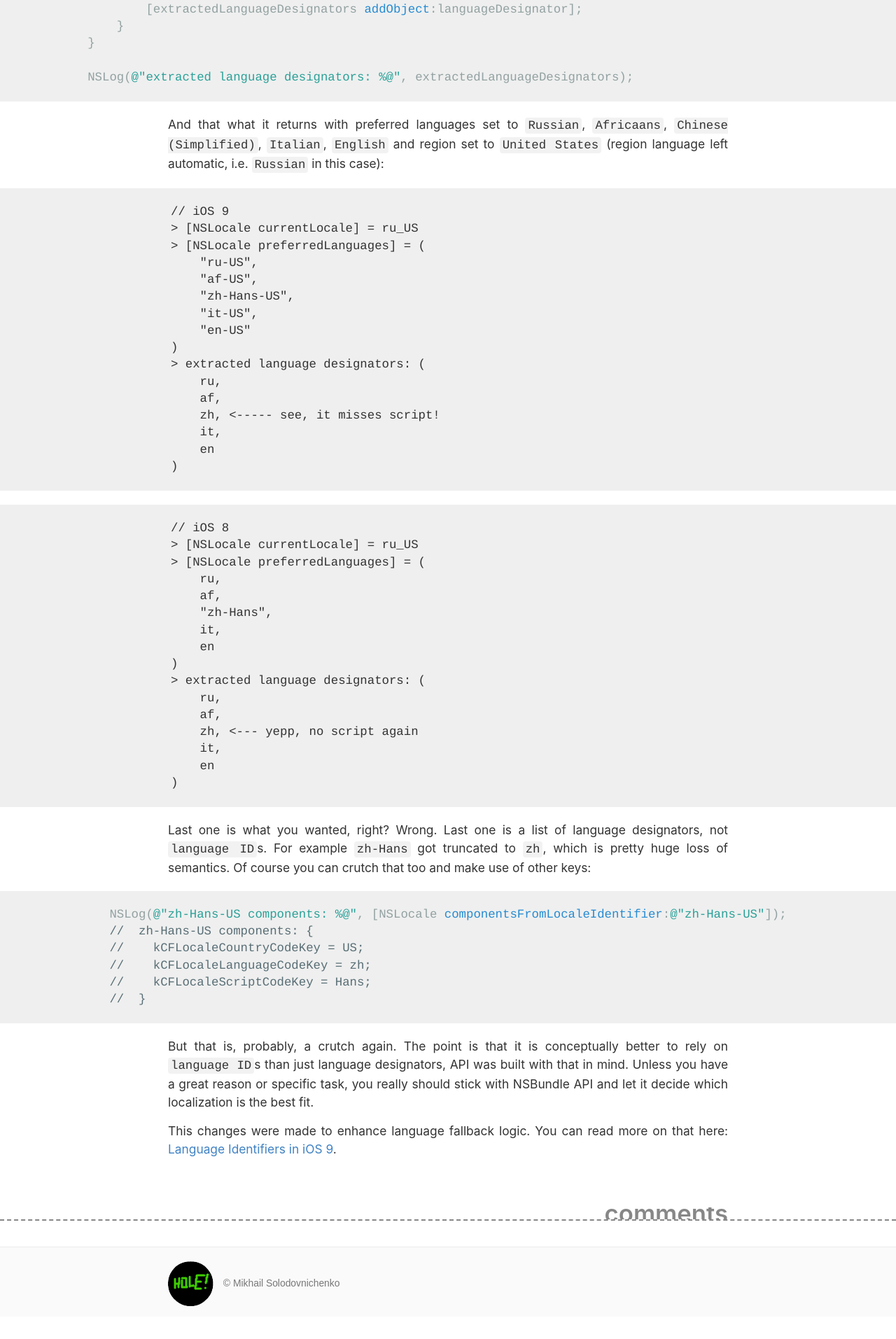
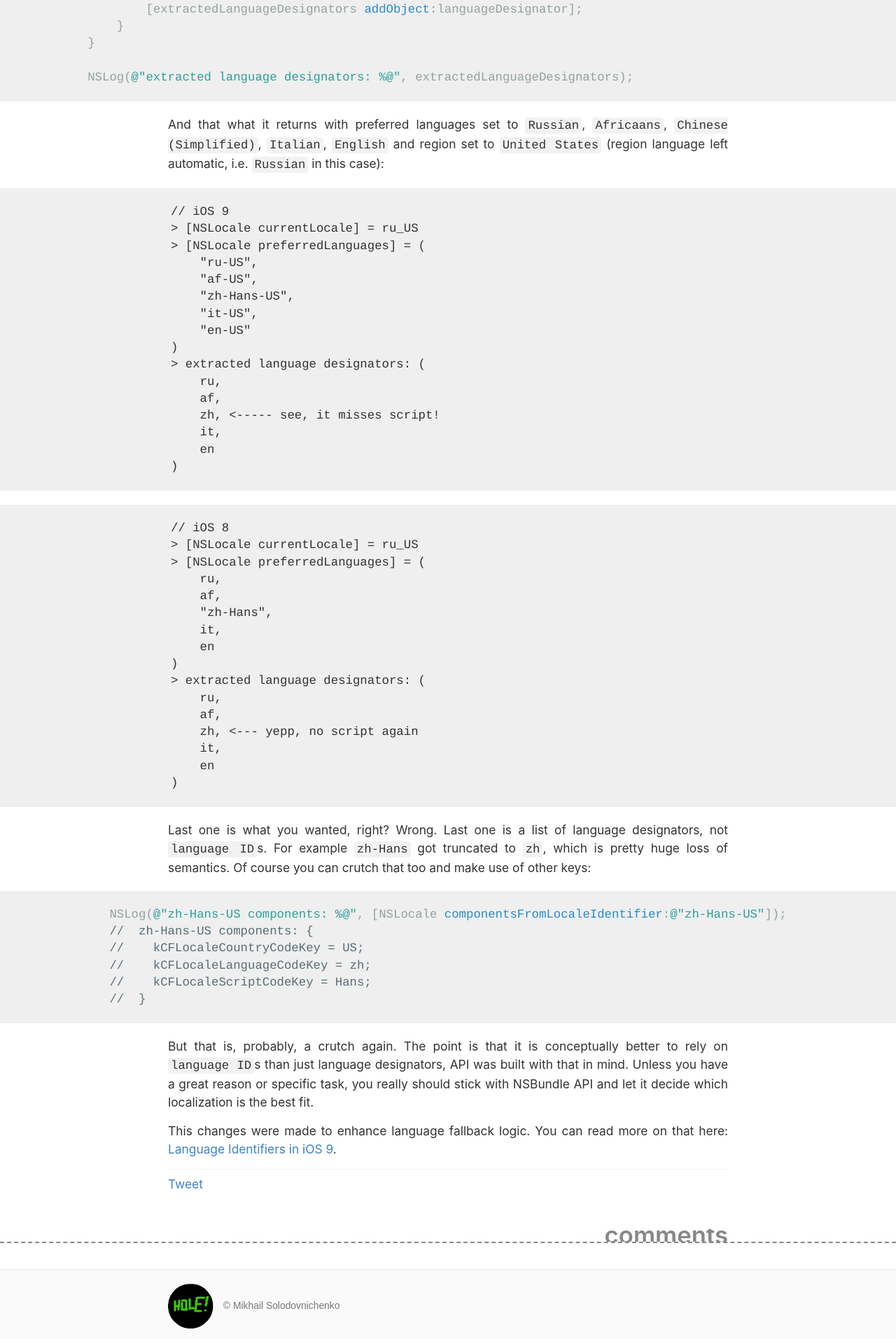
Before and after one commit to maniak-dobrii/maniak-dobrii.github.io, a Jekyll site: the page built from _posts/2015-10-01-preferred-languages-and-ios9.md, in a window 1280 px wide. Shown: the part 1403-3316 px from the top of the page at 70% size. Built offline with Jekyll 4.4.1, drawn with Linux system fonts in a browser that asks for light colours; comment, search, counter and statistics services are not loaded; before the commit the page ends 3284 px from its top, so only the background shows below that.

Commit message:
Added share block to post

```diff
--- /dev/null
+++ b/_includes/post-share.html
@@ -0,0 +1,2 @@
+<hr />
+<a href="https://twitter.com/share" class="twitter-share-button" data-size="large" data-text="{{ page.title }} - MANIAK_dobrii's blog" data-dnt="true" data-show-count="false">Tweet</a><script async src="//platform.twitter.com/widgets.js" charset="utf-8"></script>
--- a/_layouts/post.html
+++ b/_layouts/post.html
@@ -11,6 +11,7 @@
   <div class="entry">
     {% include post-updates.html updates=page.updates %}
     {{ content }}
+    {% include post-share.html %}
   </div>
 
   <div class="comments-dash">comments</div>
--- a/style.scss
+++ b/style.scss
@@ -365,7 +365,7 @@
   display: block;
   width:100%;
   height:0.5em;
-  margin: 2em 0 0 0;
+  margin: 1.5em 0 0 0;
   text-align:right;
   color:#878787;
   line-height:0.5em;
```
